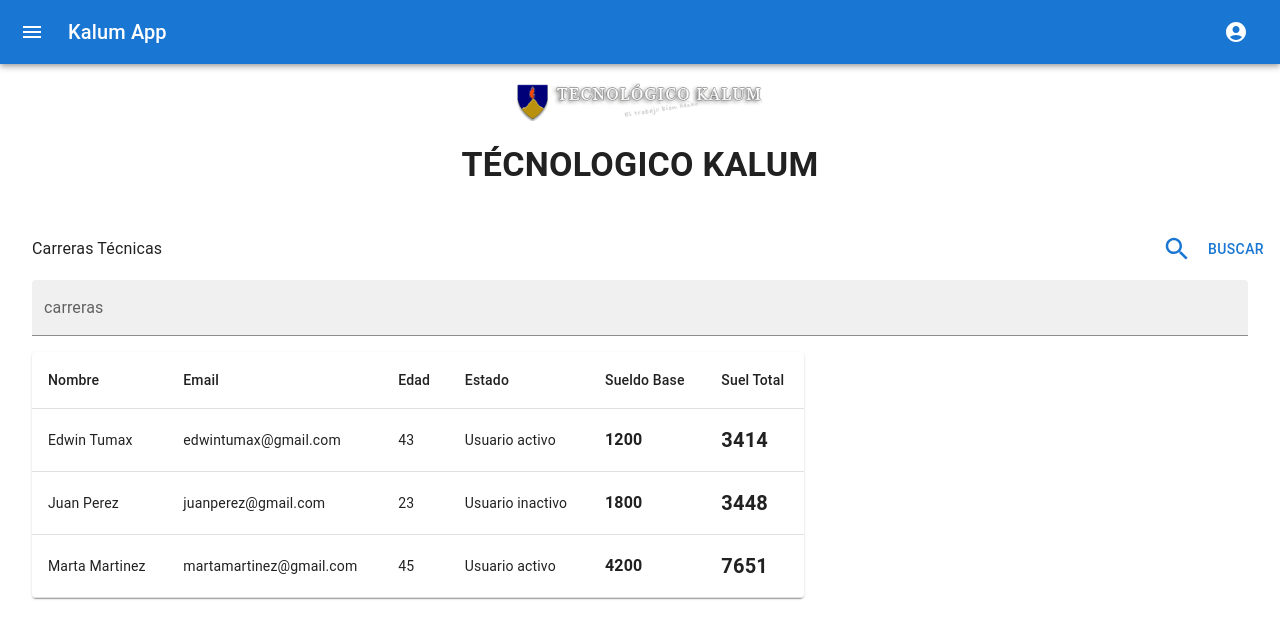
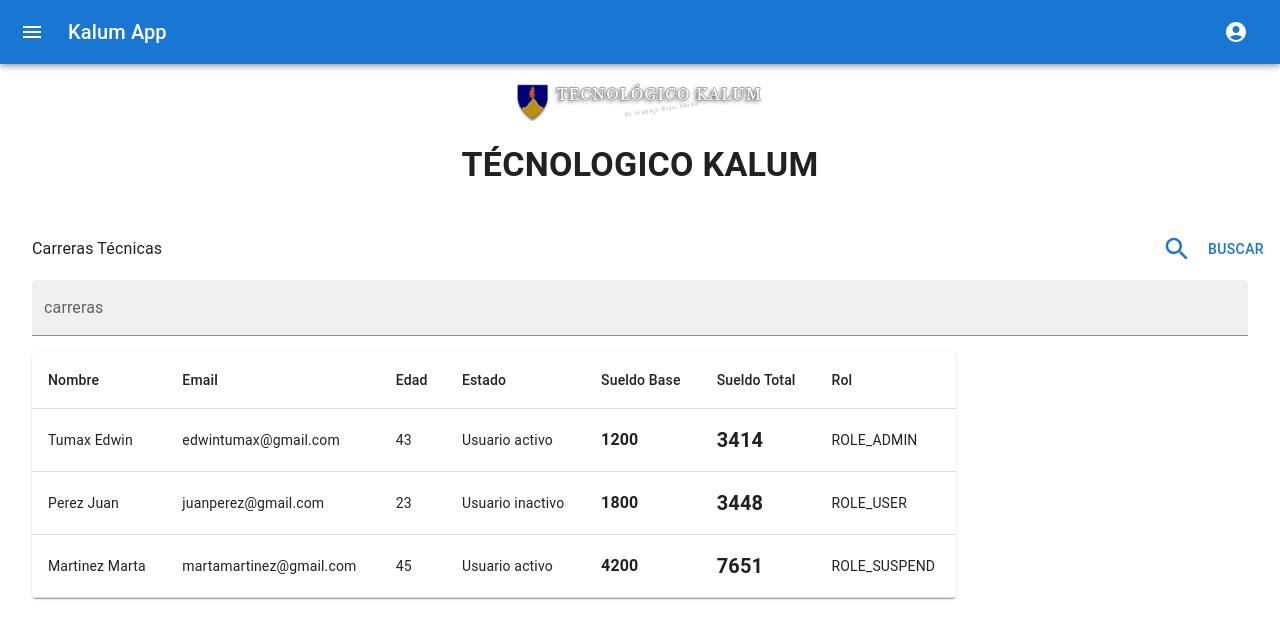
Before and after one commit to EdwinTumax/java-kalum-app-2026, a React (Vite) app: page /dashboard in a window 1280 px wide. Shown: the top 638 px of the page. Built offline with nearby package versions, Linux system fonts and the light colour scheme.

Commit message:
Agregando operado spread

```diff
--- a/src/components/dashboard/Dashboard.tsx
+++ b/src/components/dashboard/Dashboard.tsx
@@ -5,16 +5,24 @@ import React, { useState } from 'react'
 import { ImageGallery } from './ImageGallery'
 import Swal from 'sweetalert2'
 
+interface Role {
+    id: number,
+    role: string;
+}
+
 interface Usuario {
     id: number;
     nombre: string;
+    apellido: String;
     email: string;
     edad: number;
     sueldoBase: number,
     horas: number,
     costoHora: number,
     activo: boolean;
+    role: Role
 }
+
 
 
 export const Dashboard: React.FC = () => {
@@ -24,41 +32,71 @@ export const Dashboard: React.FC = () => {
     const usuarios: Usuario[] = [
         {
             id: 1,
-            nombre: 'Edwin Tumax',
+            nombre: 'Edwin',
+            apellido: 'Tumax',
             email: 'edwintumax@gmail.com',
             edad: 43,
             sueldoBase: 1200,
             horas: 180,
             costoHora: 12.30,
-            activo: true
+            activo: true,
+            role: {id: 0, role: ''}
         },
         {
             id: 2,
-            nombre: 'Juan Perez',
+            nombre: 'Juan',
+            apellido: 'Perez',
             email: 'juanperez@gmail.com',
             edad: 23,
             sueldoBase: 1800,
             horas: 160,
             costoHora: 10.30,
-            activo: false
+            activo: false,
+            role: {id: 0, role: ''}
+
         },
         {
             id: 3,
-            nombre: 'Marta Martinez',
+            nombre: 'Marta',
+            apellido: 'Martinez',
             email: 'martamartinez@gmail.com',
             edad: 45,
             sueldoBase: 4200,
             horas: 170,
             costoHora: 20.30,
-            activo: true
+            activo: true,
+            role: {id: 0, role: ''}
         }
     ]
 
+    const roles:  Role[] = [
+        {
+            id: 1,
+            role: 'ROLE_ADMIN'
+        },
+        {
+            id: 2,
+            role: 'ROLE_USER'
+        },
+        {
+            id: 3,
+            role: 'ROLE_SUSPEND'
+        }
+    ]
+
+    const baseUsuarios: Usuario[] = usuarios.map((u,i) => ({
+        ...u,
+        role: roles[i]
+    }));
 
     const calcularSueldo = (u: Usuario) : number => {
         return u.sueldoBase + (u.horas * u.costoHora);
     }
 
+    const obtenerNombreCompleto = (u: Usuario): string => {
+        const {nombre,apellido} = u;
+        return `${apellido} ${nombre}`
+    }
 
     const handlerSubmit = () => {
 
@@ -90,13 +128,14 @@ export const Dashboard: React.FC = () => {
                                 <TableCell>Edad</TableCell>
                                 <TableCell>Estado</TableCell>
                                 <TableCell>Sueldo Base</TableCell>
-                                <TableCell>Suel Total</TableCell>
+                                <TableCell>Sueldo Total</TableCell>
+                                <TableCell>Rol</TableCell>
                             </TableRow>
                         </TableHead>
                         <TableBody>
-                            {usuarios.map((u: Usuario) => (
+                            {baseUsuarios.map((u: Usuario) => (
                                 <TableRow key={u.id}>
-                                    <TableCell>{u.nombre}</TableCell>
+                                    <TableCell>{obtenerNombreCompleto(u)}</TableCell>
                                     <TableCell>{u.email}</TableCell>
                                     <TableCell>{u.edad}</TableCell>
                                     <TableCell>{u.activo ? 'Usuario activo' : 'Usuario inactivo'}</TableCell>
@@ -108,6 +147,9 @@ export const Dashboard: React.FC = () => {
                                     <TableCell>
                                         <Typography sx={{fontWeight: 'bold', fontSize: 20}}>{calcularSueldo(u)}</Typography>
                                     </TableCell>
+                                    <TableCell>
+                                        {u.role.role}
+                                    </TableCell>
                                 </TableRow>
                             ))}
                         </TableBody>
```
